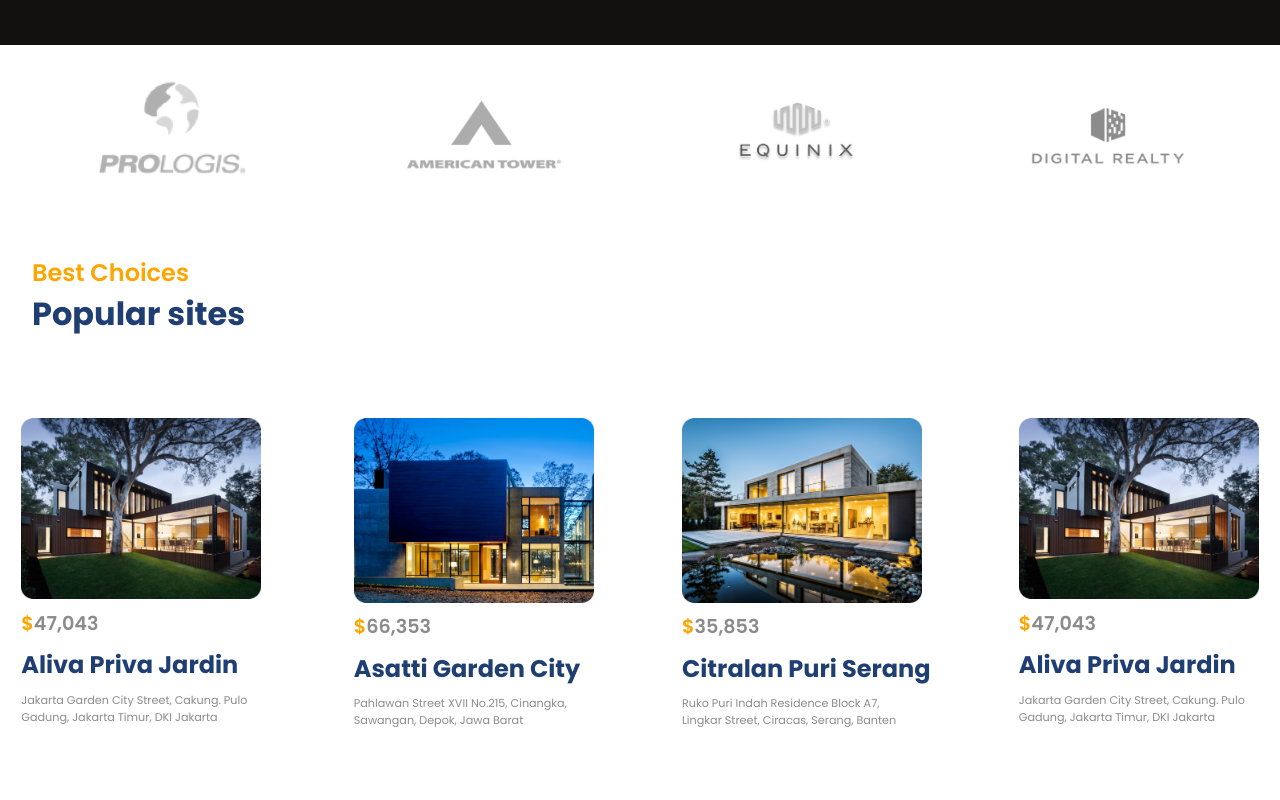
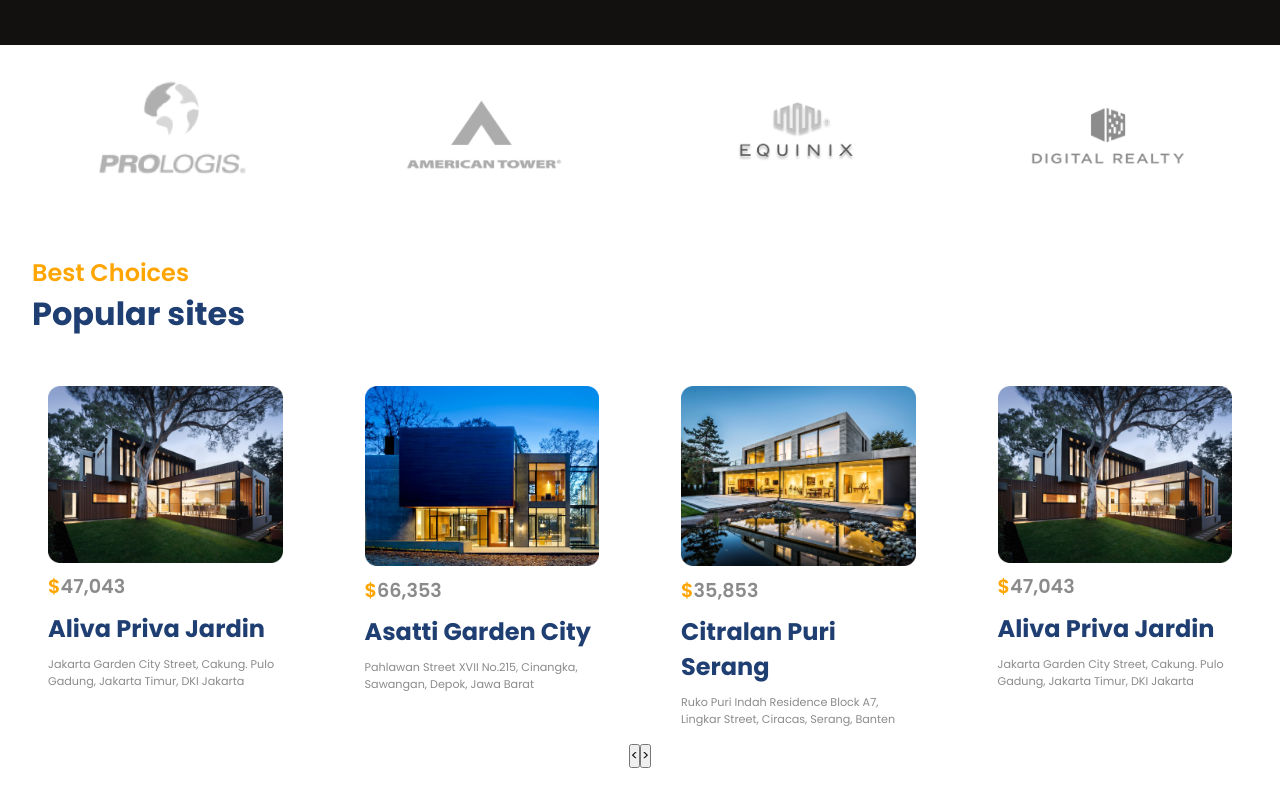
Before and after one commit to ghsharma/skill--serve, a React (Vite) app: page / in a window 1280 px wide. Shown: the part 819-1619 px from the top of the page. Before the commit the page ends 1564 px from the top, so only its background shows below. Built offline with nearby package versions, Linux system fonts and the light colour scheme; a web font is replaced by a local one.

Commit message:
services done

```diff
--- a/src/components/Residencies/residencies.jsx
+++ b/src/components/Residencies/residencies.jsx
@@ -1,7 +1,7 @@
 import React from "react";
 import { Swiper, SwiperSlide, useSwiper } from 'swiper/react';
 import "swiper/css";
-import "./Residencies.css";
+import "./residencies.css";
 import data from "../../utils/slider.json";
 import { sliderSettings } from "../../utils/common";
 
@@ -9,7 +9,6 @@
 const Residencies = () => {
 
     return (
-        // <div>Residencies</div>
         <section className="r-wrapper">
 
             <div className="paddings innerWidth r-container">
@@ -17,9 +16,9 @@
                     <span className="orangeText">Best Choices</span>
                     <span className="primaryText">Popular sites</span>
                 </div>
-            </div>
 
                 <Swiper {...sliderSettings} >
+                    <SliderButtons/>
                     {data.map((card, i) => (
                         <SwiperSlide key={i}>
                             <div className="flexColStart r-card">
@@ -37,10 +36,19 @@
                     )
                     }
                 </Swiper>
-
+            </div>
         </section>
-
-    )
-}
+    );
+};
 
 export default Residencies;
+
+const SliderButtons = () => {
+    const swiper = useSwiper();
+    return (
+        <div className="flexCenter r-buttons">
+            <button onClick={() => swiper.slidePrev()}>&lt;</button>
+            <button onClick={() => swiper.slideNext()}>&gt;</button>
+        </div>
+    );
+};
```
Lines whose indentation alone changed are shown as unchanged.
